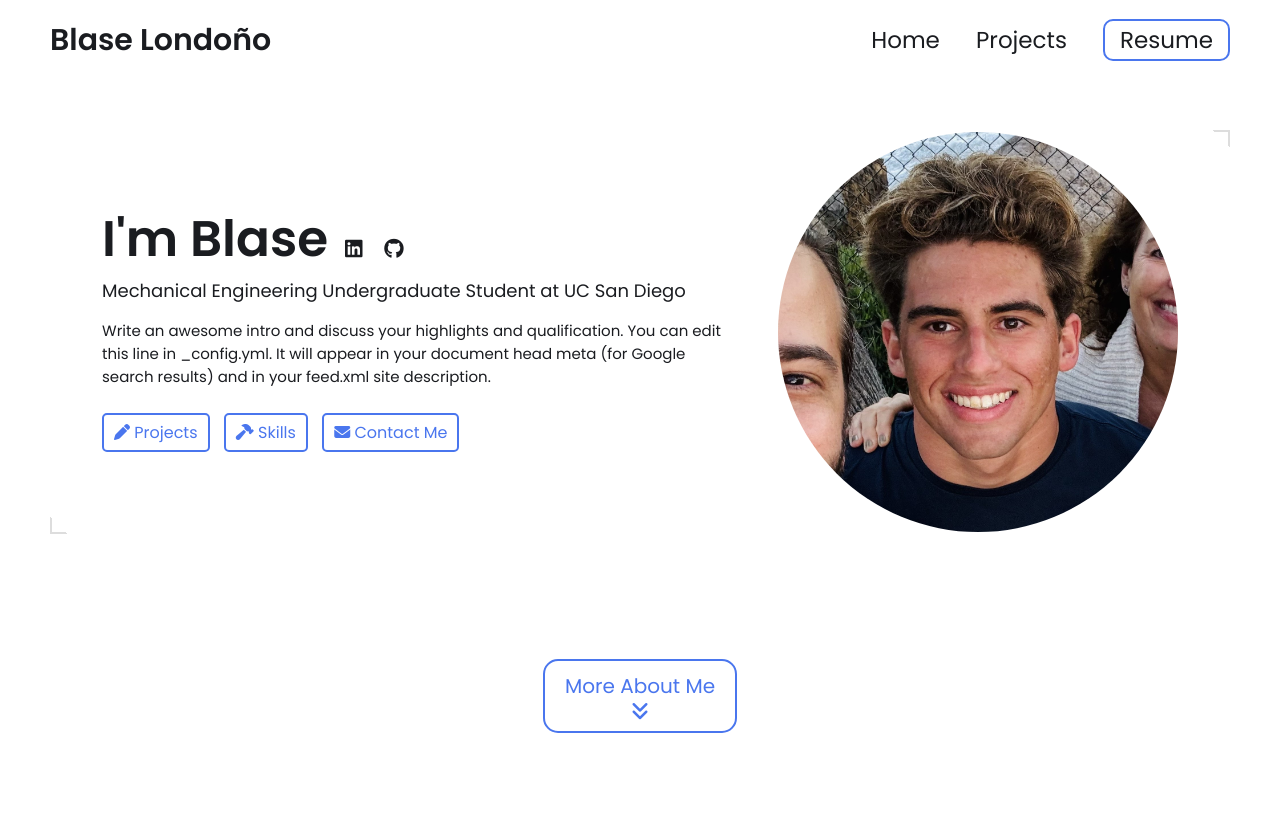
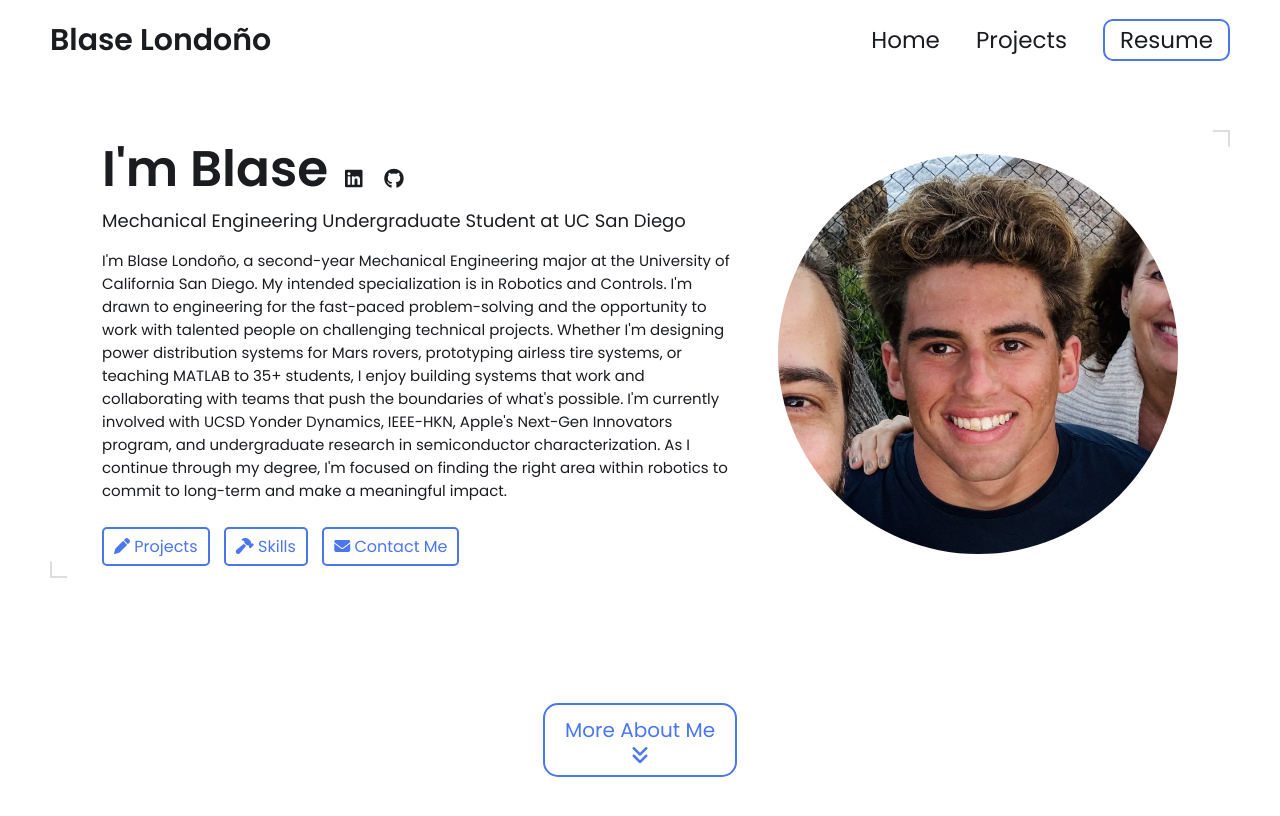
Before and after one commit to blasejlondono/blasejlondono.github.io, a Jekyll site: the page built from index.html, in a window 1280 px wide and 900 px high. Shown: the top 816 px of the window. Built offline with Jekyll 4.4.1, drawn with Linux system fonts in a browser that asks for light colours; some of the changed text lies outside the part shown.

Commit message:
Update _config.yml

```diff
--- a/_config.yml
+++ b/_config.yml
@@ -15,9 +15,9 @@ title: Blase Londoño's Portfolio # This is what shows up in the tab of the brow
 name: Blase Londoño
 headline: Mechanical Engineering Undergraduate Student at UC San Diego
 description: >- # dont remove this line. this will ignore all new lines until the next section
-  Write an awesome intro and discuss your highlights and qualification. You can edit this
-  line in _config.yml. It will appear in your document head meta (for
-  Google search results) and in your feed.xml site description.
+  I'm Blase Londoño, a second-year Mechanical Engineering major at the University of California San Diego. My intended specialization is in Robotics and Controls.
+  I'm drawn to engineering for the fast-paced problem-solving and the opportunity to work with talented people on challenging technical projects. Whether I'm designing power distribution systems for Mars rovers, prototyping airless tire systems, or teaching MATLAB to 35+ students, I enjoy building systems that work and collaborating with teams that push the boundaries of what's possible.
+  I'm currently involved with UCSD Yonder Dynamics, IEEE-HKN, Apple's Next-Gen Innovators program, and undergraduate research in semiconductor characterization. As I continue through my degree, I'm focused on finding the right area within robotics to commit to long-term and make a meaningful impact.
 
 # Place your profile image in /assets/images/profile-image/folder and edit the file name
 profile_image: /assets/images/profile-image/profile_picture_cropped_med.jpeg
@@ -48,14 +48,15 @@ skills:
   - category: 3D Modeling
     tools:
     - Onshape
-    - Autodesk
-    - Fusion 360 (Autodesk)
+    - AutoCAD
+    - Fusion 360
   - category: Prototyping
     tools:
+    - 3D Printing
     - CNC
     - Laser Cutting
     - Arduino
-    - Breadboarding for circuit testing
+    - Breadboarding
   - category: PCB Design
     tools:
     - Altium Designer
```
